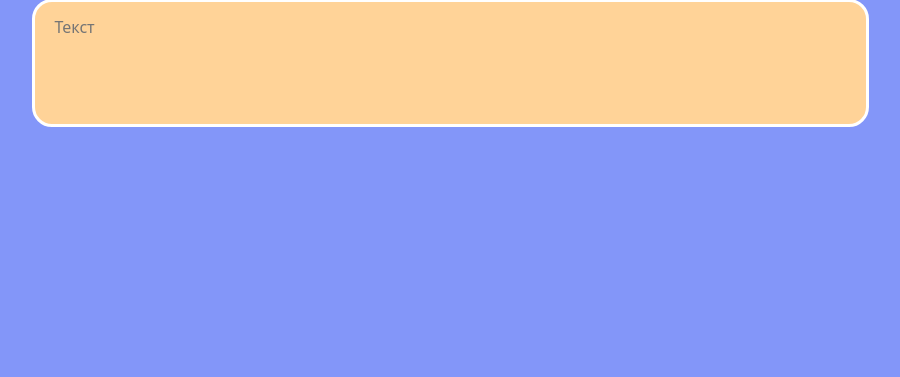
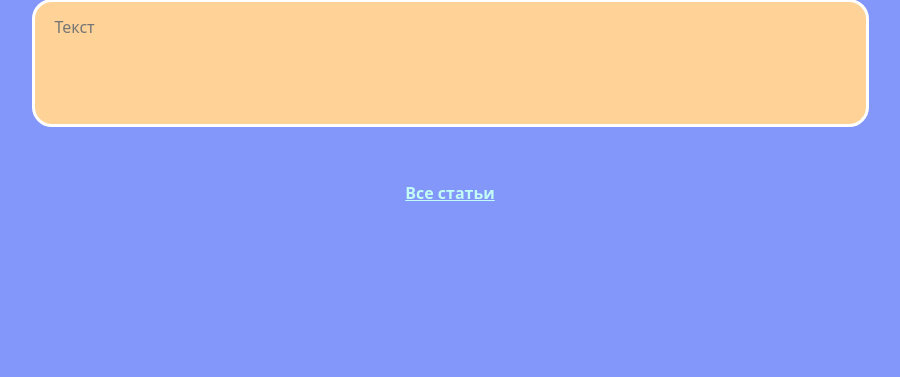
Before and after one commit to axhse/gptnanny, a Django app: page /article/create in a window 1280 px wide. Shown: the part 331-708 px from the top of the page, without its empty margins (190-1090 px from the left). Run offline with Django 4.2, Linux system fonts and the light colour scheme; the visitor is signed in with stand-in values (Sample User, id 1); parts of the project's set-up code (start-up, migrations or seed data) failed here and were passed over; some libraries are stand-ins or nearby versions.

Commit message:
add link to /articles

```diff
--- a/application/templates/edit_article.html
+++ b/application/templates/edit_article.html
@@ -18,7 +18,6 @@
         <button id="buttonDelete" style="float: right;" onclick="deleteArticle()">Удалить</button>
         <div id="deletionLoader" class="me-4" style="display: inline-block; float: right;"></div>
     </div>
-
     <div class="mt-4"></div>
     <input id="idInput" value="{{ article.id }}" hidden>
     <input id="titleInput" placeholder="Заголовок" maxlength="200"
@@ -29,5 +28,7 @@
     <div class="mt-5"></div>
     <textarea id="contentInput" placeholder="Текст" maxlength="10000"
               oninput="updateForm()">{{ article.content }}</textarea>
+    <div class="mt-5"></div>
+    <a href="/articles">Все статьи</a>
 </div>
 {% endblock %}
```
